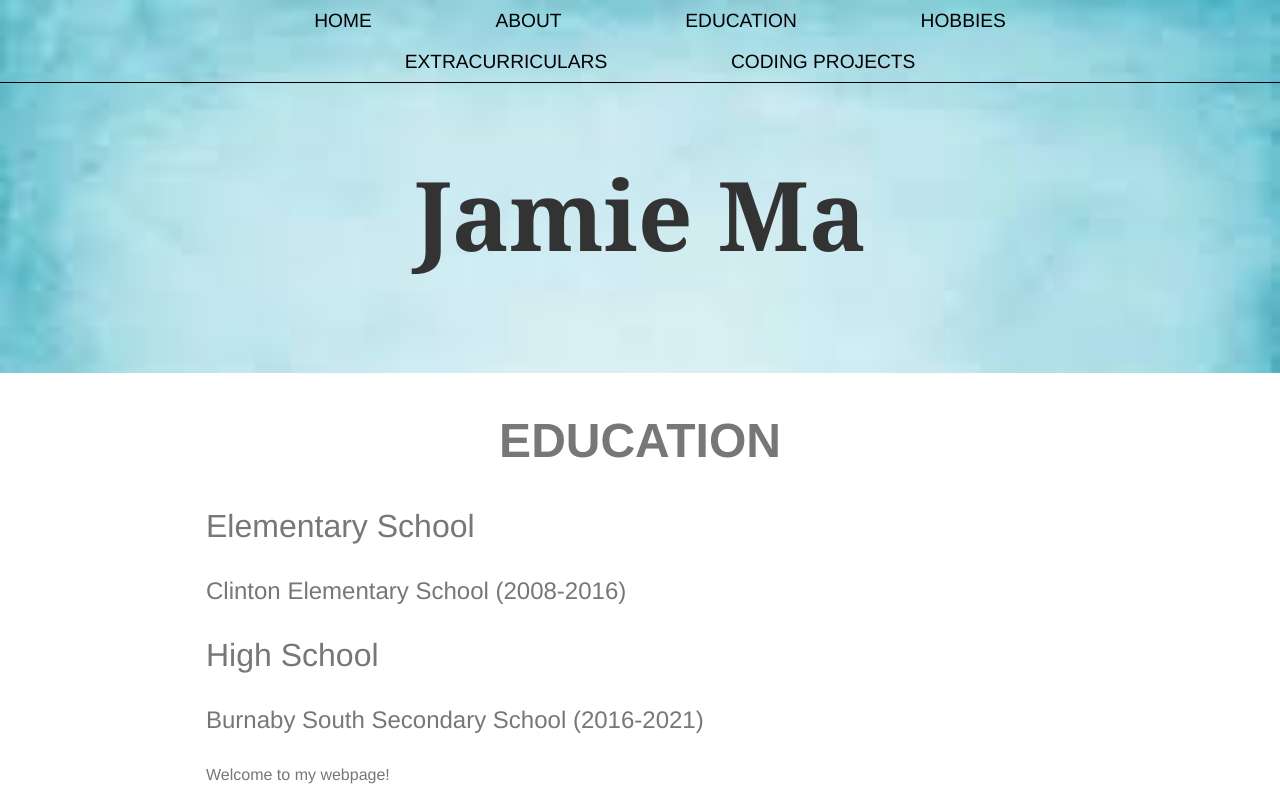
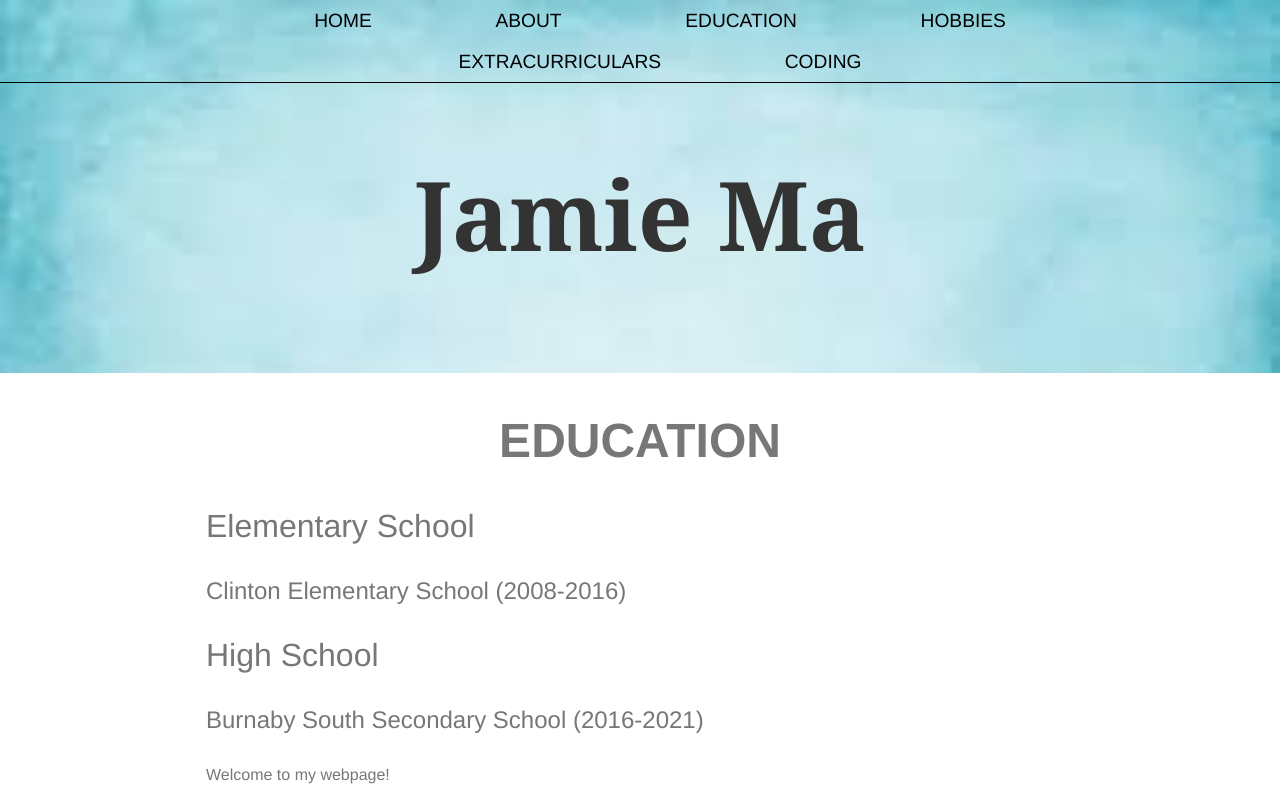
Before and after one commit to jamiema1/MyWebPage, a plain HTML site: page education.html in a window 1280 px wide. Shown: the top 800 px of the page. Drawn offline with Linux system fonts and the light colour scheme.

Commit message:
Test Change

```diff
--- a/education.html
+++ b/education.html
@@ -17,7 +17,7 @@
                     </div>
                     <div>
                         <li><a href="extra.html">EXTRACURRICULARS</a></li>
-                        <li><a href="coding.html">CODING PROJECTS</a></li>
+                        <li><a href="coding.html">CODING</a></li>
                     </div>
                 </ul>
             </nav>
```
